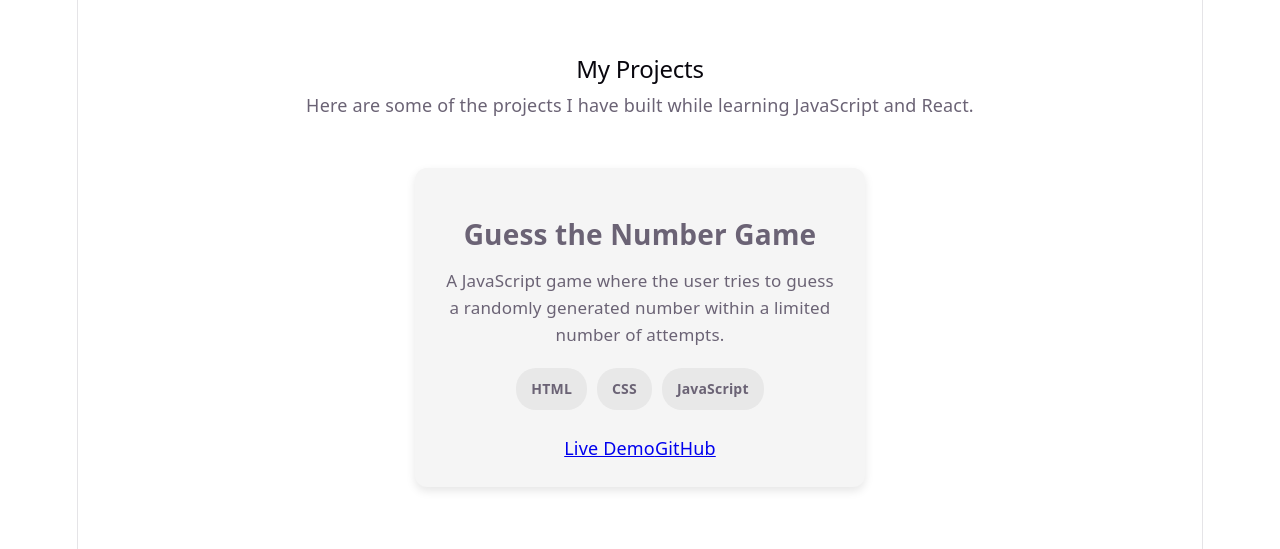
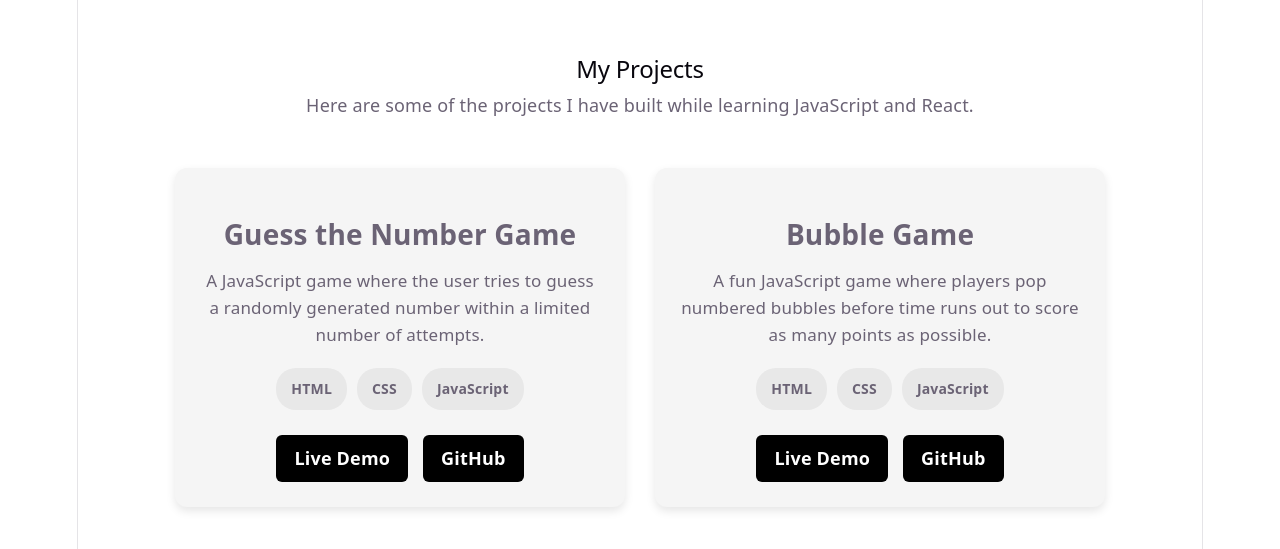
Before and after one commit to RahulShukla3300/My-Portfolio-React, a React (Vite) app: page / in a window 1280 px wide. Shown: the part 2013-2562 px from the top of the page. Built offline with nearby package versions, Linux system fonts and the light colour scheme.

Commit message:
under developement

```diff
--- a/src/App.css
+++ b/src/App.css
@@ -137,6 +137,8 @@ margin: 10px 0;
   display: flex;
   justify-content: center;
   margin-top: 50px;
+  gap: 30px;
+  flex-wrap: wrap;
 }
 
 .project-card {
@@ -176,3 +178,24 @@ margin: 10px 0;
   font-size: 14px;
   font-weight: bold;
 }
+
+.project-links {
+  display: flex;
+  justify-content: center;
+  gap: 15px;
+}
+
+.project-links a {
+  text-decoration: none;
+  background-color: black;
+  color: white;
+  padding: 10px 18px;
+  border-radius: 6px;
+  font-weight: bold;
+  transition: all 0.3s ease;
+}
+
+.project-links a:hover {
+  background-color: #333;
+  transform: translateY(-3px);
+}
--- /dev/null
+++ b/src/Component/ProjectCard.jsx
@@ -0,0 +1,27 @@
+function ProjectCard(props) {
+  return (
+    <div className="project-card">
+      <h3>{props.title}</h3>
+
+      <p>{props.description}</p>
+
+      <div className="project-tech">
+        <span>{props.tech1}</span>
+        <span>{props.tech2}</span>
+        <span>{props.tech3}</span>
+      </div>
+
+      <div className="project-links">
+        <a href={props.liveDemo} target="_blank" rel="noreferrer">
+          Live Demo
+        </a>
+
+        <a href={props.github} target="_blank" rel="noreferrer">
+          GitHub
+        </a>
+      </div>
+    </div>
+  )
+}
+
+export default ProjectCard
--- a/src/Component/Projects.jsx
+++ b/src/Component/Projects.jsx
@@ -1,3 +1,6 @@
+import ProjectCard from "./ProjectCard";
+
+
 function Projects() {
   return (
     <section id="projects">
@@ -9,30 +12,26 @@ function Projects() {
       </p>
 
       <div className="projects-container">
-        <div className="project-card">
-          <h3>Guess the Number Game</h3>
+        <ProjectCard
+          title="Guess the Number Game"
+          description="A JavaScript game where the user tries to guess a randomly generated number within a limited number of attempts."
+          tech1="HTML"
+          tech2="CSS"
+          tech3="JavaScript"
+          liveDemo="#"
+          github="#"
+        />
 
-          <p>
-            A JavaScript game where the user tries to guess a randomly
-            generated number within a limited number of attempts.
-          </p>
+        <ProjectCard
+        title="Bubble Game"
+          description="A fun JavaScript game where players pop numbered bubbles before time runs out to score as many points as possible."
+          tech1="HTML"
+          tech2="CSS"
+          tech3="JavaScript"
+          liveDemo="#"
+          github="#"
+        />
 
-          <div className="project-tech">
-            <span>HTML</span>
-            <span>CSS</span>
-            <span>JavaScript</span>
-          </div>
-
-          <div className="project-links">
-            <a href="#" target="_blank" rel="noreferrer">
-              Live Demo
-            </a>
-
-            <a href="#" target="_blank" rel="noreferrer">
-              GitHub
-            </a>
-          </div>
-        </div>
       </div>
     </section>
   )
```
